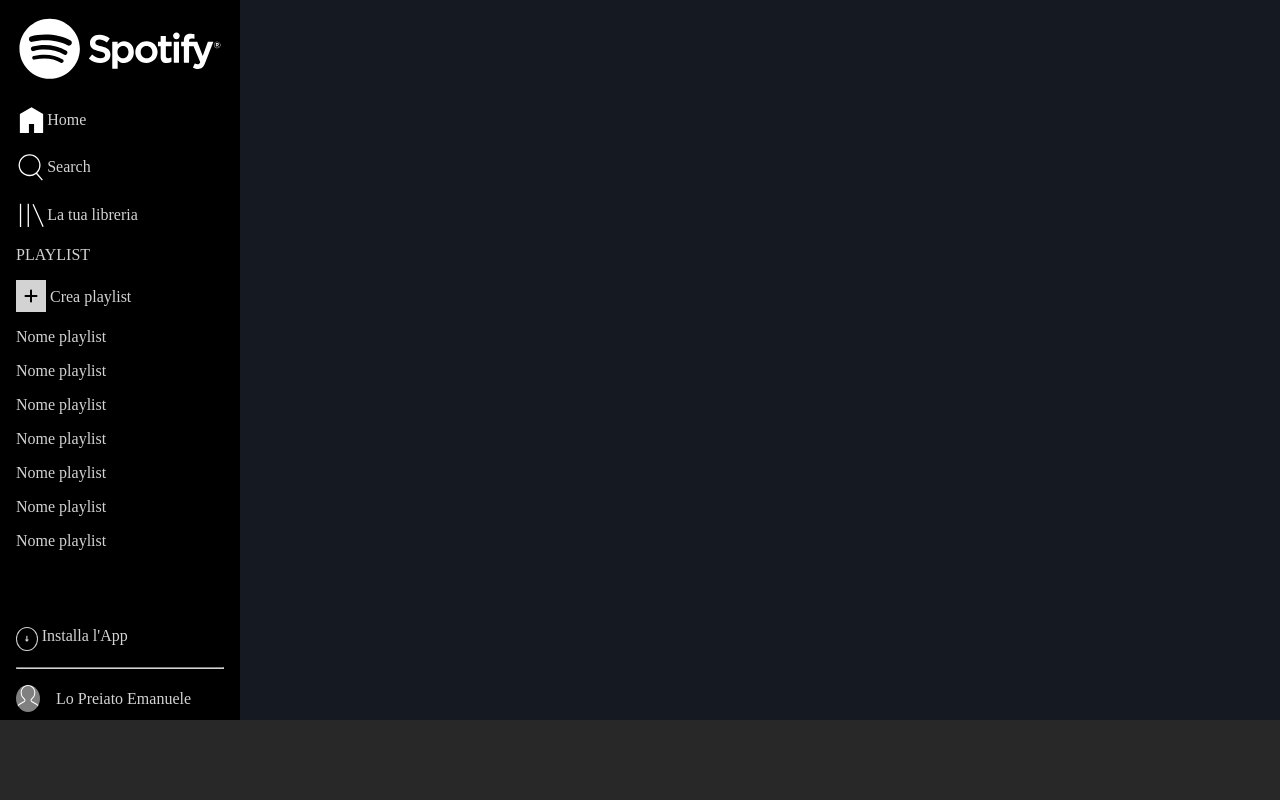
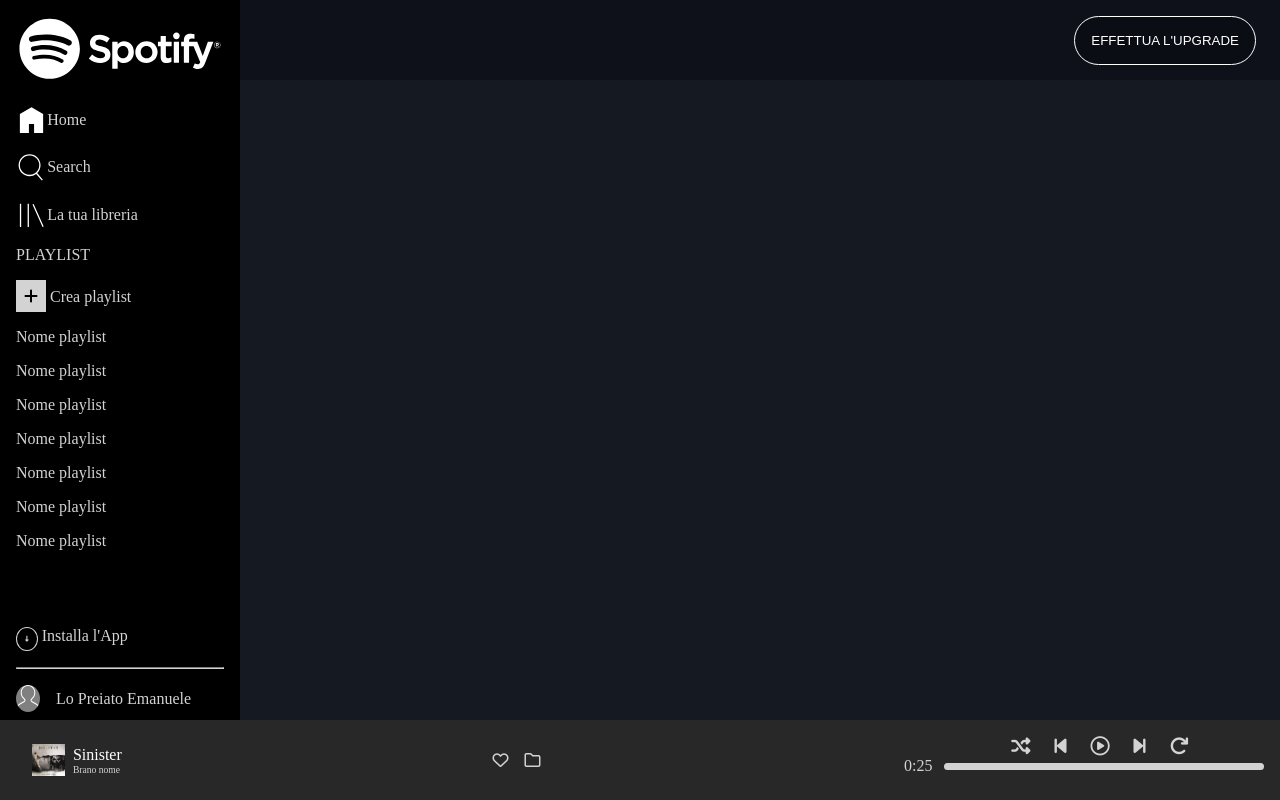
Before and after one commit to Emanuele213/html-css-spotifyweb, a plain HTML site: page index.html in a window 1280 px wide. Drawn offline with Linux system fonts and the light colour scheme.

Commit message:
half part of the underside

```diff
--- a/css/style.css
+++ b/css/style.css
@@ -100,16 +100,118 @@
     object-fit: cover;
 }
 
-.bar-battom{
+    /* .main-container album  */
+
+.main-container {
+    height: 100%;
+    overflow-y: auto;
+    padding-top: 7.5rem;
+    z-index: 20;
+}
+
+.upgrade-bar {
+    background-color: rgba(8, 11, 18, .5);
+    width: calc(100% - 15rem);
+    height: 10vh;
+    position: fixed;
+    top: 0;
+    display: flex;
+    justify-content: flex-end;
+    align-items: center;
+    padding: 0 1.5rem;
+}
+
+.upgrade-bar .btn {
+    color: white;
+    text-decoration: none;
+    background-color: rgba(8, 11, 18, .5);
+    border: 1px solid white;
+    border-radius: 2rem;
+    padding: 1rem 1rem;
+}
+
+.upgrade-bar .btn:hover {
+    font-size: 1rem;
+}
+
+    /* bar-bottom pulsantiera */
+
+.bar-battom {
+    display: flex;
     position: absolute;
     bottom: 0;
     width: 100vw;
     height: 10vh;
     background-color: #282828;
     z-index: 10;
+    justify-content: space-between;
+    padding: 0 1rem;
+    color: lightgrey;
 }
 
-.container {
-    height: 100%;
-    overflow-y: auto;
+.bar-battom .image-container {
+    display: flex;
+    padding: 0.5rem 1rem;
+    align-items: center;
+    width: 5.2%;
 }
+
+.img-bar-bottom {
+    width: 100%;
+    margin-right: .5rem;
+}
+
+.brano {
+    font-size: .6rem;
+    color: lightgrey;
+}
+
+.bar-battom .song-name {
+    font-size: 1rem;
+    color: white;
+}
+
+.add-song .icon-size {
+    margin-right: .5rem;
+    background-color: #282828;
+    color: lightgray;
+}
+
+.bar-battom .add-song {
+    display: flex;
+    align-items: center;
+    font-size: 1rem;
+}
+
+.main-command-bar {
+    display: flex;
+    flex-direction: column;
+}
+
+.command-bar {
+    display: flex;
+    justify-content: center;
+}
+
+.command-bar .icon-size {
+    background-color: #282828;
+    margin-right: .5rem;
+    margin-top: .5rem;
+    font-size: 1.2rem;
+    color: lightgrey;
+}
+
+.main-command-bar .time-line {
+    display: flex;
+    align-items: center;
+    width: 20rem;
+    color: lightgrey;
+    background-color: lightgrey;
+    height: .4rem;
+    border-radius: 2rem;
+}
+
+.time-line .time {
+    position: relative;
+    margin: 0px -2.5rem;
+}
--- a/index.html
+++ b/index.html
@@ -23,17 +23,17 @@
                     <!-- home -->
                     <div class="image-container">
                         <img src="img/home.svg" alt="home" class="img-size">
-                        <div>Home</div>
+                        <div class="shadow-text">Home</div>
                     </div>
                     <!-- search -->
                     <div class="image-container">
                         <img src="img/search.svg" alt="cerca" class="img-size">
-                        <div>Search</div>
+                        <div class="shadow-text">Search</div>
                     </div>
                     <!-- libreria -->
                     <div class="image-container">
                         <img src="img/libreria.svg" alt="libreria" class="img-size">
-                        <div>La tua libreria </div>
+                        <div class="shadow-text">La tua libreria </div>
                     </div>
                     <div class="text-playlist">PLAYLIST</div>
                     <div class="fix-bug-flex"><i class="fa-solid fa-plus icon-size"></i> Crea playlist</div>
@@ -56,12 +56,43 @@
                 </div>
             </div>
         </nav>
-        <div class="container">
+        <!-- main-container -->
+        <div class="main-container">
+            <div class="upgrade-bar">
+                <button class="btn">EFFETTUA L'UPGRADE</button>
+            </div>
 
         </div>
         <!-- bar-bottom -->
         <div class="bar-battom">
-
+            <!-- song and name song -->
+            <div class="image-container">
+                <img src="img/sinister.jpeg" alt="canzone" class="img-bar-bottom">
+                <div class="song-name">
+                    Sinister
+                    <div class="brano">Brano nome</div>
+                </div>
+            </div>
+            <!-- heart and folder -->
+            <div class="add-song">
+                <i class="fa-regular fa-heart icon-size"></i>
+                <i class="fa-regular fa-folder"></i>
+            </div>
+            <!-- center command bar -->
+            <div class="main-command-bar">
+                <div class="command-bar">
+                    <i class="fa-solid fa-shuffle icon-size"></i>
+                    <i class="fa-solid fa-backward-step icon-size"></i>
+                    <i class="fa-regular fa-circle-play icon-size"></i>
+                    <i class="fa-solid fa-forward-step icon-size"></i>
+                    <i class="fa-solid fa-arrow-rotate-right icon-size"></i>
+                </div>
+                <div class="time-line">
+                    <div class="time">
+                        0:25
+                    </div>
+                </div>
+            </div>
         </div>
     </div>
 </body>
```
